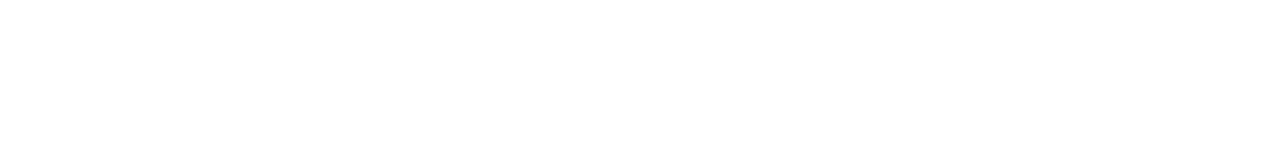
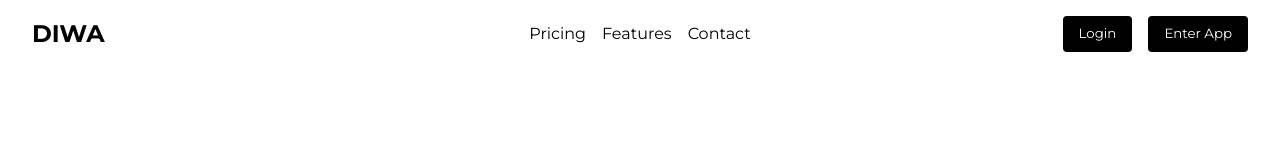
Before and after one commit to Discoveren/diwa-proto, a plain HTML site: page index.html in a window 1280 px wide. Drawn offline with Linux system fonts and the light colour scheme.

Commit message:
Css style added for the header section

```diff
--- a/assets/style.css
+++ b/assets/style.css
@@ -13,3 +13,51 @@
 body {
   font-family: "Montserrat", sans-serif;
 }
+
+button {
+  border: none;
+  background: none;
+  cursor: pointer;
+  font-family: inherit;
+}
+
+.header {
+  width: 95%;
+  margin-inline: auto;
+  display: flex;
+  /* justify-content: space-between; */
+  align-items: center;
+  padding: 1rem 0;
+}
+
+.title {
+  font-size: 1.5rem;
+  text-transform: uppercase;
+  flex: 1;
+}
+
+.menu {
+  display: flex;
+  gap: 1rem;
+  flex: 1;
+  justify-content: center;
+}
+
+.link {
+  text-decoration: none;
+  color: #000;
+}
+
+.btn-container {
+  display: flex;
+  gap: 1rem;
+  flex: 1;
+  justify-content: flex-end;
+}
+
+.btn {
+  background-color: #000;
+  color: #fff;
+  padding: 0.5rem 1rem;
+  border-radius: 4px;
+}
--- a/index.html
+++ b/index.html
@@ -6,11 +6,24 @@
     <link rel="preconnect" href="https://fonts.googleapis.com" />
     <link rel="preconnect" href="https://fonts.gstatic.com" crossorigin />
     <link
-      href="https://fonts.googleapis.com/css2?family=Montserrat:wght@300&family=Source+Code+Pro:wght@500&display=swap"
+      href="https://fonts.googleapis.com/css2?family=Montserrat:ital,wght@0,100..900;1,100..900&display=swap"
       rel="stylesheet"
     />
     <link rel="stylesheet" href="./assets/style.css" />
     <title>Diwa</title>
   </head>
-  <body></body>
+  <body>
+    <header class="header">
+      <h1 class="title">Diwa</h1>
+      <nav class="menu">
+        <a class="link" href="#pricing">Pricing</a>
+        <a class="link" href="#features">Features</a>
+        <a class="link" href="#contact">Contact</a>
+      </nav>
+      <div class="btn-container">
+        <button class="btn">Login</button>
+        <button class="btn">Enter App</button>
+      </div>
+    </header>
+  </body>
 </html>
```
